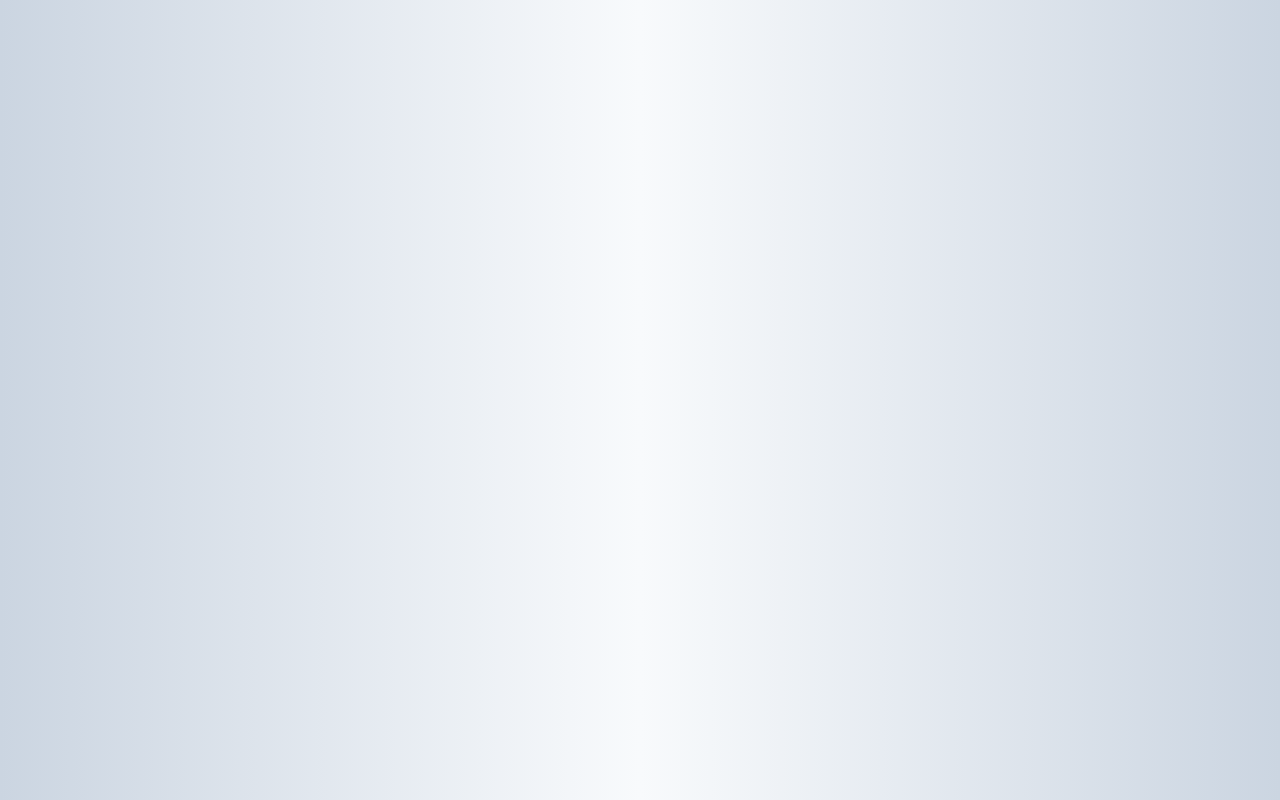
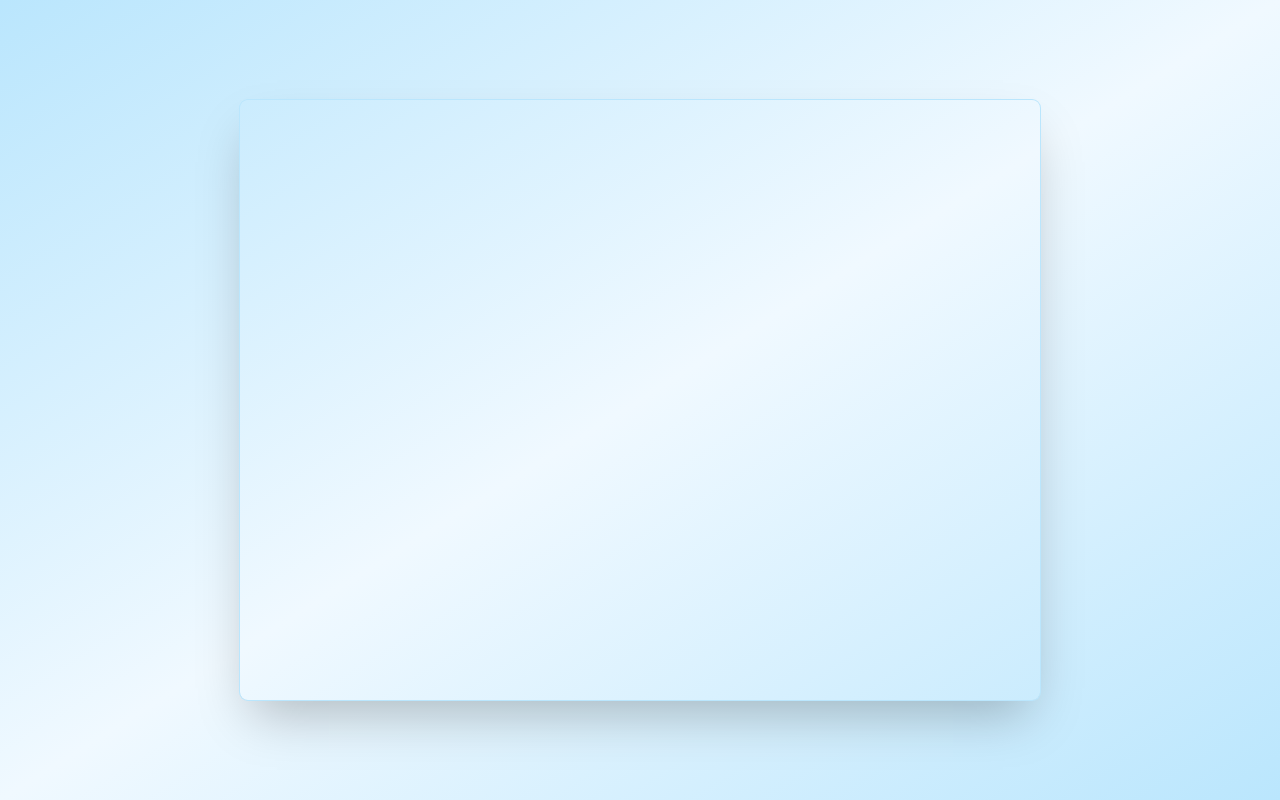
Before and after one commit to snehap02/simple-calculator, a website built with Vite: page index.html in a window 1280 px wide. Built offline with nearby package versions, Linux system fonts and the light colour scheme.

Commit message:
fourth commit

```diff
--- a/index.html
+++ b/index.html
@@ -8,8 +8,8 @@
     <link rel="stylesheet" href="/style.css">
     <title>Calculator</title>
 </head>
-<body class="bg-gradient-to-r from-slate-300 via-slate-50 to-slate-300 min-h-screen">
-    <div class="whole-container">
+<body class="bg-gradient-to-tl from-sky-200 via-sky-50 to-sky-200 min-h-screen flex justify-center items-center">
+    <div class="whole-container w-96 h-[600px] sm:w-[600px] md:w-[750px] lg:w-[800px] rounded-lg shadow-2xl ring-1 ring-sky-200">
 
     </div>
 
```
